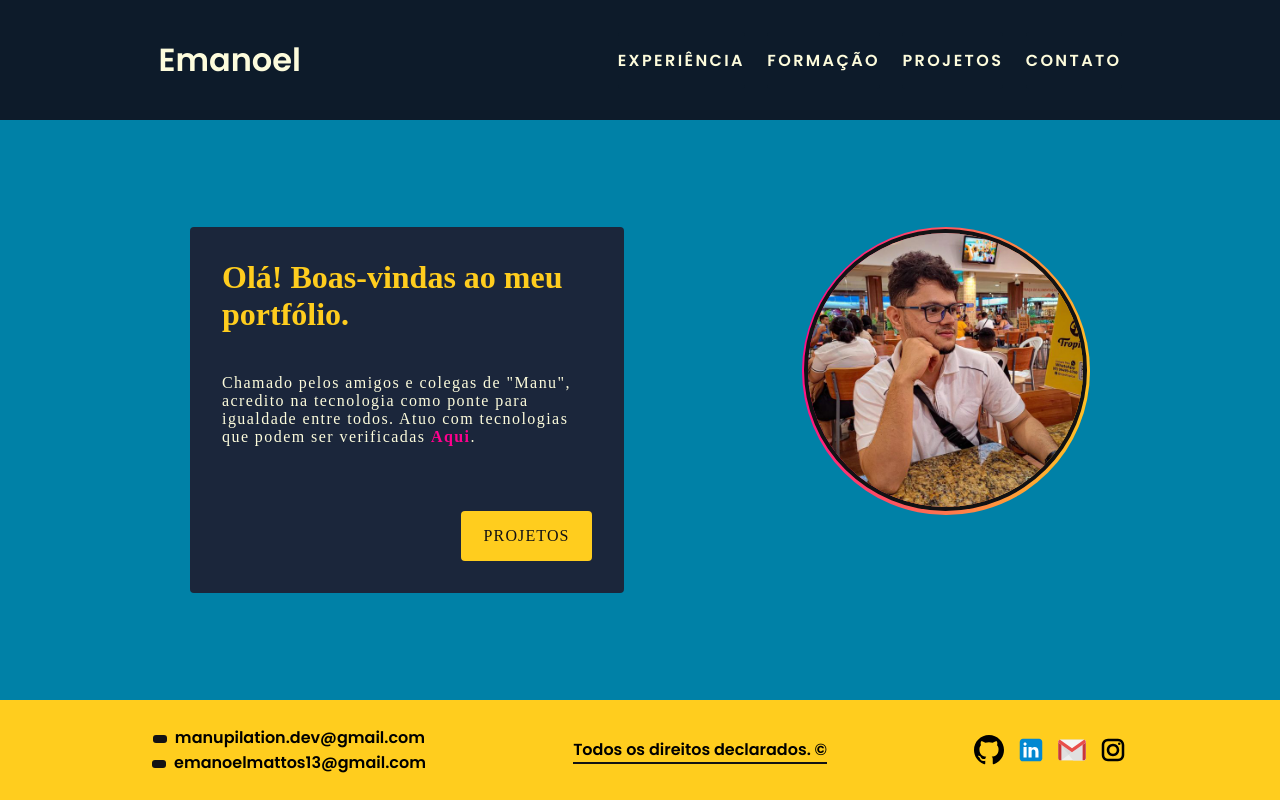
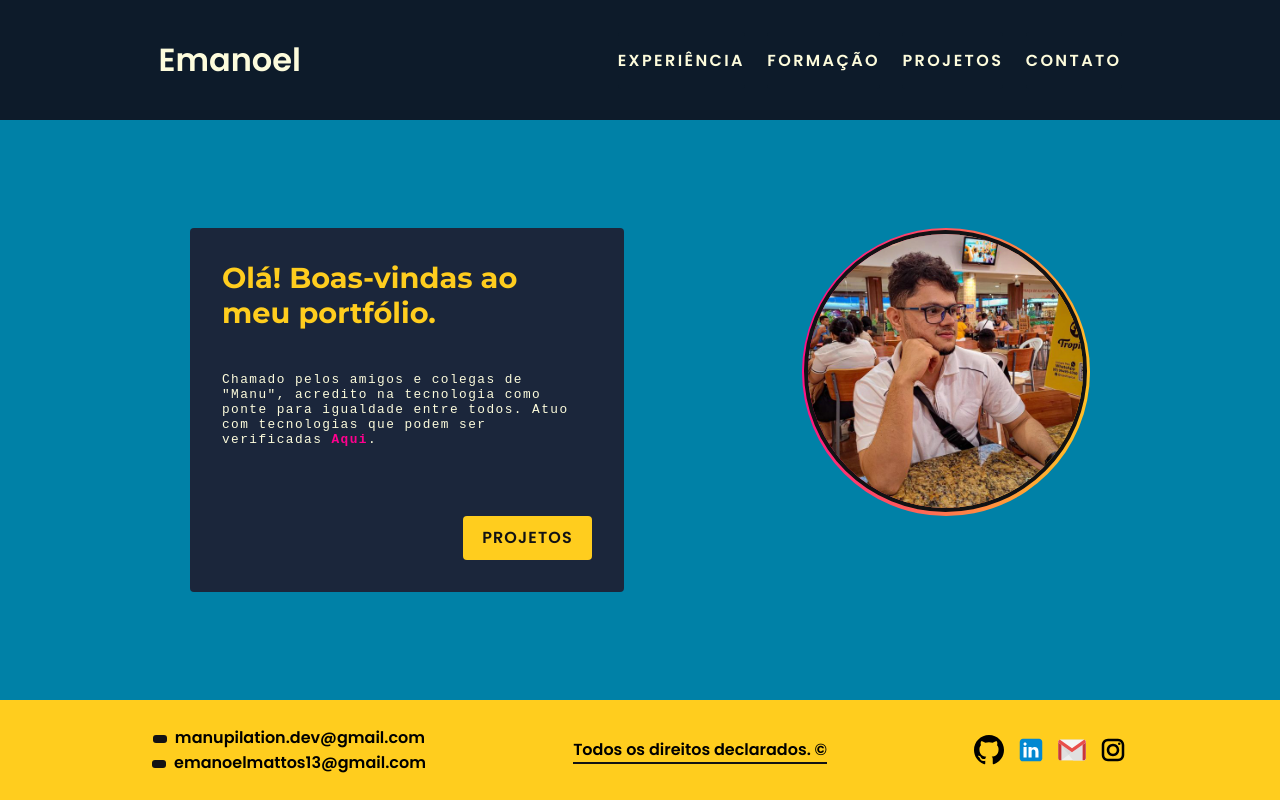
Before and after one commit to manupilation/manupilation.github.io, a React (Vite) app in the folder personal-page-app/: page / in a window 1280 px wide. Built offline with nearby package versions, Linux system fonts and the light colour scheme.

Commit message:
refactor: presentation

```diff
--- a/personal-page-app/src/components/Presentation-section/styles.module.scss
+++ b/personal-page-app/src/components/Presentation-section/styles.module.scss
@@ -14,14 +14,16 @@
     border-radius: 4px;
 
     h2 {
-      font-size: 2rem;
+      font-size: 1.8rem;
       color: #ffcd1e;
+      font-family: 'Montserrat';
     }
 
     p {
-      font-size: 1rem;
+      font-size: .8rem;
       color: #FDFCDC;
       letter-spacing: .09rem;
+      font-family: monospace;
 
       a {
         color: #ff008e;
@@ -33,13 +35,15 @@
     }
 
     .projects {
-      padding: 1rem 1.4rem;
+      padding: .6rem 1.2rem;
       text-transform: uppercase;
       background-color: #ffcd1e;
       place-self: end;
       color: #121214;
       border-radius: 4px;
       letter-spacing: 0.07rem;
+      font-family: 'Poppins';
+      font-weight: bold;
     }
 
     .projects:hover {
@@ -76,3 +80,13 @@
     }
   }
 }
+
+@media (max-width: 370px) {
+  .selfImage {
+    grid-row: 1;
+  }
+
+  .presentationSection {
+    gap: 100px;
+  }
+}
```
